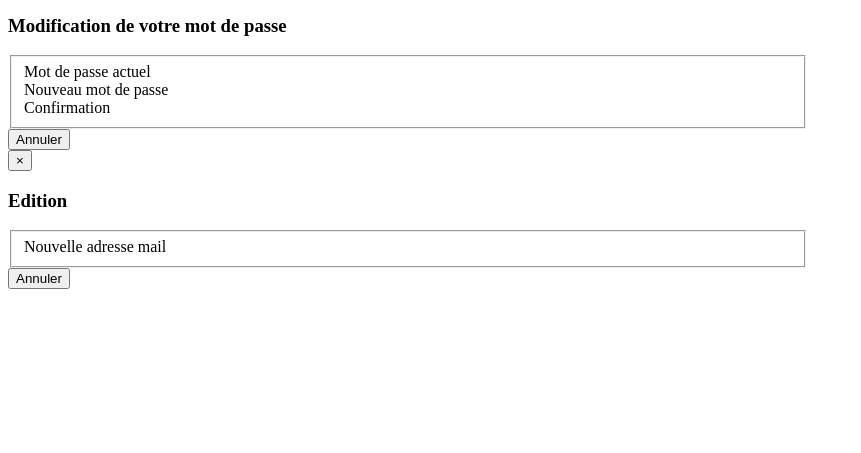
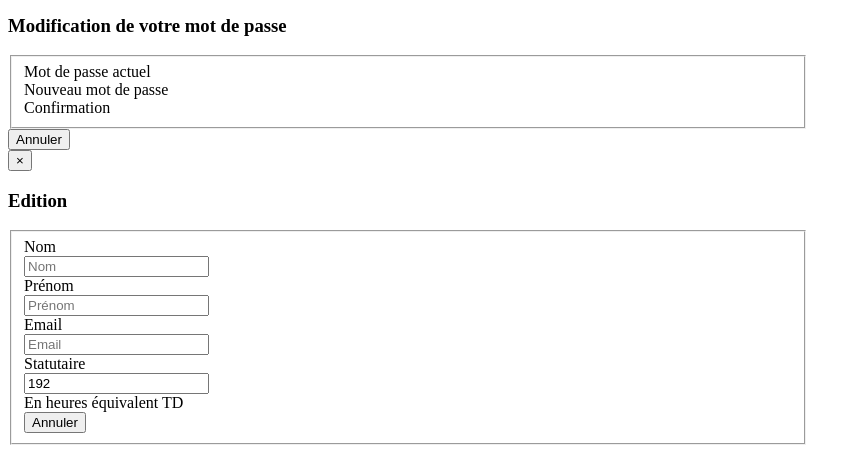
Before and after one commit to hiveship/enssat-serveur-voeux, a PHP site: the page made by application/views/enseignants/edit.php in a window 1280 px wide. Shown: the part 638-1091 px from the top of the page, without its empty margins (0-861 px from the left). Before the commit the page ends 927 px from the top, so only its background shows below. Run offline with PHP 8.4, Linux system fonts and the light colour scheme; the template is opened without the code that fills it, so the values that code supplies are empty.

Commit message:
modif compte 80% reste à faire le modif de chaques champs, valeurs récupérée

```diff
--- a/application/controllers/admin/Enseignant_controller.php
+++ b/application/controllers/admin/Enseignant_controller.php
@@ -31,7 +31,8 @@
 		if ( isset ( $login ) ) {
 			echo json_encode ( $this -> Enseignant_model -> get ( $login ) );
 		} else {
-			echo json_encode ( $this -> session -> userdata ( 'me' )['login'] );
+			echo json_encode ( $this -> Enseignant_model -> get ( $this -> session -> userdata ( 'me' )['login'] ) );
+
 		}
 	}
 
--- a/application/views/enseignants/edit.php
+++ b/application/views/enseignants/edit.php
@@ -59,6 +59,32 @@
 
 
 
+
+
+
+
+
+
+
+
+
+
+
+
+
+
+
+
+
+
+
+
+
+
+
+
+
+
 								</tr>
 								<tr>
 									</td>
@@ -75,8 +101,10 @@
 						data-whatever="@mdo">
 						<span class="glyphicon glyphicon-lock"></span> Modifier mot de passe
 					</button>
-					<button type="button" class="btn btn-primary" data-toggle="modal" data-target="#exampleModal1"
-						data-whatever="@mdo">
+
+
+					<button type="button" class="btn btn-primary" onClick="populate_edit_form()"
+						data-toggle="modal" data-target="#editMoi" data-toggle="modal" data-whatever="@mdo">
 						<i class="fa fa-envelope-o"></i> Modifier adresse mail
 					</button>
 				</div>
@@ -135,8 +163,8 @@
 		</div>
 
 		<!--  MODAL MODIFICATION EDITION -->
-		<div class="modal fade" id="exampleModal1" tabindex="-1" role="dialog"
-			aria-labelledby="exampleModalLabel" aria-hidden="true">
+		<div class="modal fade" id="editMoi" role="dialog" aria-labelledby="exampleModalLabel"
+			aria-hidden="true">
 			<div class="modal-dialog">
 				<div class="modal-content">
 					<div class="modal-header">
@@ -149,24 +177,67 @@
 
 						<?php echo form_open('enseignants/edit/email','class="form-horizontal"'); ?>
 							<fieldset>
-							<!-- Text input-->
+							<!-- Prepended text-->
 							<div class="form-group">
-								<label class="col-md-4 control-label" for="newemail">Nouvelle adresse mail</label>
+								<label class="col-md-4 control-label" for="nom">Nom</label>
 								<div class="col-md-4">
-								<?php
-								echo form_input ( 'newemail', '', 'id="newemail" placeholder="email" class="form-control input-md"' );
-								?></div>
-							</div>
-						</fieldset>
-
-					</div>
-					<div class="modal-footer">
-						<button type="button" class="btn btn-default" data-dismiss="modal">Annuler</button>
-						<?php echo form_submit('mysubmit', 'Modifier','class="btn btn-primary" type="button"');?>
-						<?php echo form_close();?>
+									<div class="input-group">
+										<span class="input-group-addon"><i class="fa fa-user"></i></span> <input id="nomEdit"
+											name="nom" class="form-control" placeholder="Nom" type="text" required="">
 									</div>
 								</div>
 							</div>
+
+							<!-- Prepended text-->
+							<div class="form-group">
+								<label class="col-md-4 control-label" for="prenom">Prénom</label>
+								<div class="col-md-4">
+									<div class="input-group">
+										<span class="input-group-addon"><i class="fa fa-user"></i></span> <input id="prenomEdit"
+											name="prenom" class="form-control" placeholder="Prénom" type="text" required="">
+									</div>
+								</div>
+							</div>
+
+							<!-- Prepended text-->
+							<div class="form-group">
+								<label class="col-md-4 control-label" for="email">Email</label>
+								<div class="col-md-6">
+									<div class="input-group">
+										<span class="input-group-addon"><i class="fa fa-envelope-o"></i></span> <input
+											id="emailEdit" name="email" class="form-control" placeholder="Email" type="email"
+											required="">
+									</div>
+								</div>
+							</div>
+
+							<!-- Text input-->
+							<div class="form-group">
+								<label class="col-md-4 control-label" for="statutaire">Statutaire</label>
+								<div class="col-md-2">
+									<input id="statutaire" name="statutaire" type="number" value=192
+										class="form-control input-md" required="">
+								</div>
+								<div class="col-md-5">
+									<span class="help-block">En heures équivalent TD</span>
+								</div>
+
+							</div>
+
+
+
+
+							<div class="form-group">
+
+								<div class="modal-footer">
+									<button type="button" id="submit-button" class="btn btn-default" data-dismiss="modal">Annuler</button>
+						<?php echo form_submit('mysubmit', 'Modifier','class="btn btn-primary pull-right" type="button" ');?>
+						<?php echo form_close();?>
+					</div>
+
+
+
+
 							</div>
 
 
@@ -175,6 +246,39 @@
 	width: 800px;
 }
 </style>
+
+
+							<script>
+		function populate_edit_form()
+		{
+		    $.ajax
+		    ({
+		        url: <?php echo "'".site_url("/admin/enseignants/get")."'";?>,
+		        type: 'post',
+		        success: function(result)
+		        {
+			        console.log(result);
+		            var array = JSON.parse(result);
+		           // Populate the form using the returned content
+		        	$("#nomEdit").val(array.nom); // test
+		        	$("#prenomEdit").val(array.prenom); // test
+		        	$("#emailEdit").val(array.email); // test
+		        	$("#statutaireEdit").val(array.statutaire); // test
+		        	console.log("administrateur -> " +array.administrateur);
+		        	if (array.administrateur) {
+		            	console.log("dans le if");
+		            	$('#editAdminAdm').attr('selected', true);
+		            	$('#editAdminAdm').attr('checked', true);
+		            	$('#editAdminAdm').prop('checked', true);
+		            	$('#editAdminAdm').attr('selected', true);
+		            	$('#editAdminAdm').val(1);
+		        	}
+
+		        }
+		    });
+
+		}
+		</script>
 
 							<script type="text/javascript" src="<?php echo base_url("assets/js/amcharts.js"); ?>"></script>
 							<script type="text/javascript" src="<?php echo base_url("assets/js/pie.js"); ?>"></script>
```
Lines whose indentation alone changed are shown as unchanged.
